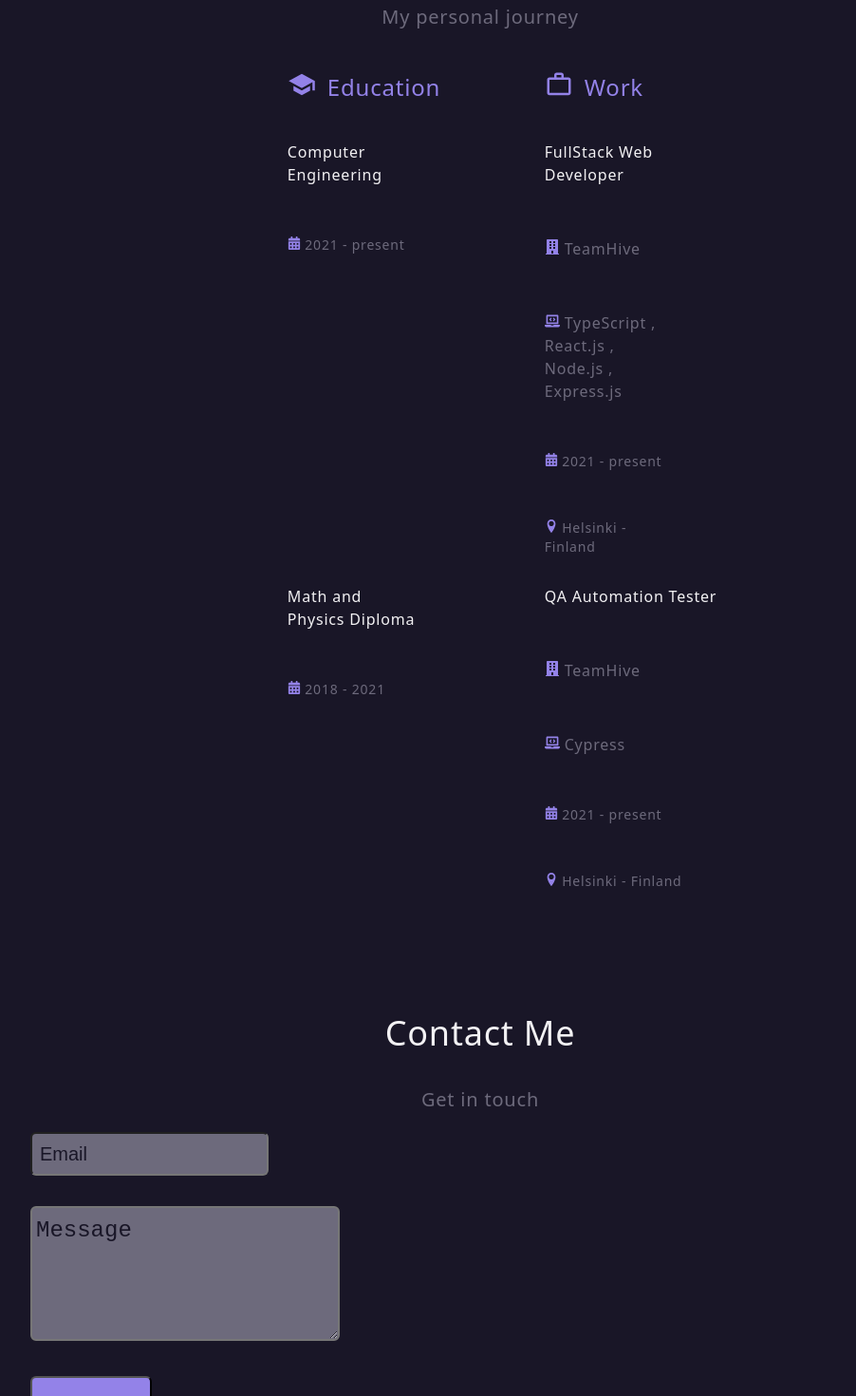
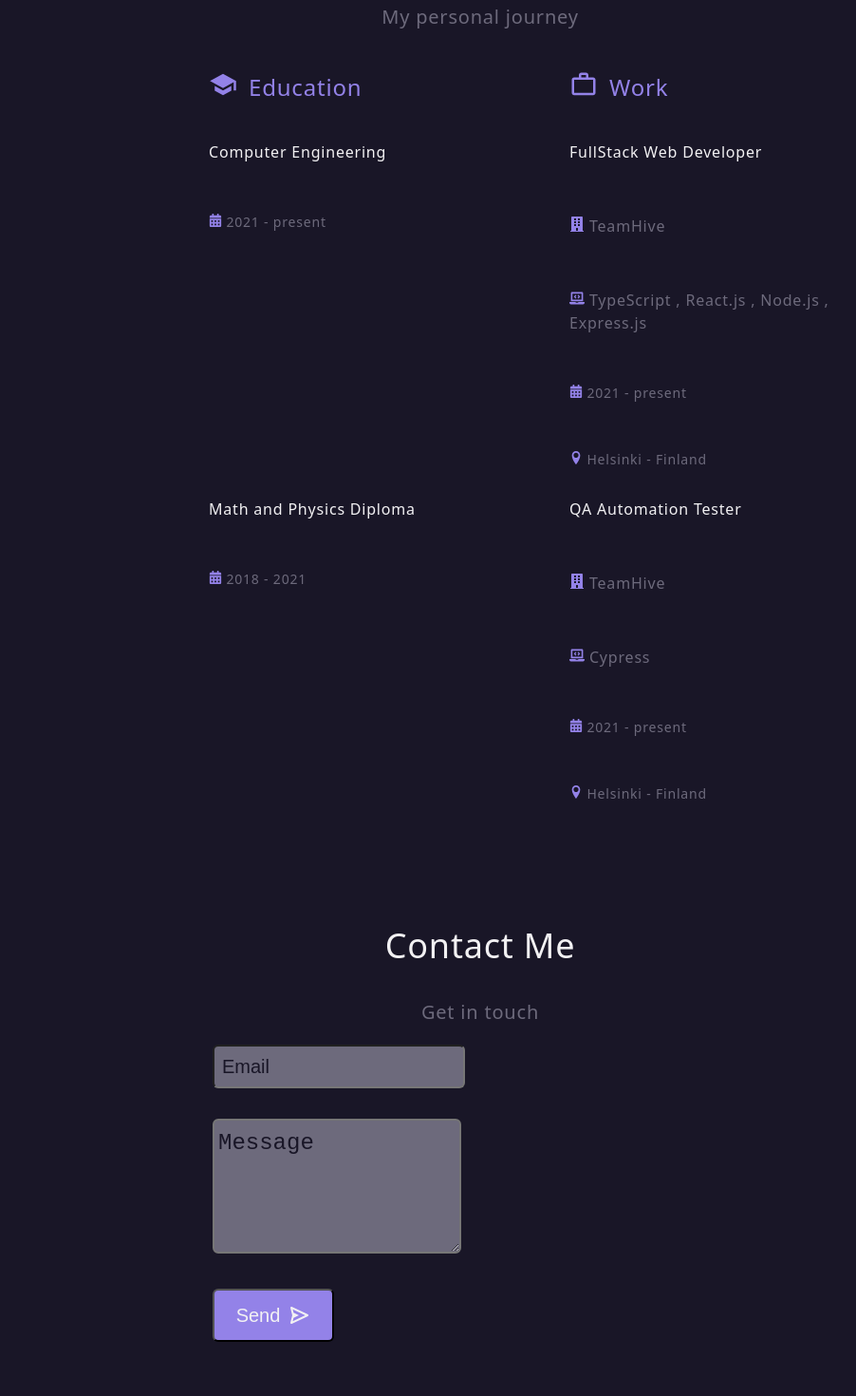
Before and after one commit to ArkadiNazarian/portfolio, a React (Create React App) app: page / in a window 1280 px wide. Shown: the part 1960-3430 px from the top of the page at 95% size, without its empty margins (134-1036 px from the left). After the commit the page ends 3405 px from the top, so only its background shows below. Built offline with nearby package versions, Linux system fonts and the light colour scheme.

Commit message:
Make responsive for tablet

```diff
--- a/src/Contact/view.tsx
+++ b/src/Contact/view.tsx
@@ -8,11 +8,11 @@ export const View = (props: IProps) => {
                 <p className="laptop:tw-text-4xl tablet:tw-text-3xl tw-text-primary">Contact Me</p>
                 <p className="laptop:tw-text-xl tablet:tw-text-lg tw-text-secondary">Get in touch</p>
             </div>
-            <form ref={props.form} onSubmit={props.action_submit}>
+            <form ref={props.form} onSubmit={props.action_submit} className="tw-ml-48">
                 <div>
                     <input
                         placeholder="Email"
-                        className="tw-mb-8 tw-pl-2 laptop:tw-text-xl tablet:tw-text-lg tw-placeholder-background tw-bg-secondary tw-border-2 border-slate-300 tw-w-1/4 tw-rounded-md tw-h-10"
+                        className="tw-mb-8 tw-pl-2 laptop:tw-text-xl tablet:tw-text-lg tw-placeholder-background tw-bg-secondary tw-border-2 border-slate-300 laptop:tw-w-1/3 tablet:tw-w-1/2 tw-rounded-md tw-h-10"
                         name="email"
                         type="email"
                         value={props.form_data.email}
@@ -22,13 +22,13 @@ export const View = (props: IProps) => {
                 <div>
                     <textarea
                         placeholder="Message"
-                        className="tw-mb-8 laptop:tw-text-2xl tablet:tw-text-xl tw-placeholder-background tw-pt-2 tw-pl-1 tw-bg-secondary tw-border-2 border-slate-300 tw-w-1/3 tw-rounded-md tw-h-32"
+                        className="tw-mb-8 laptop:tw-text-2xl tablet:tw-text-xl tw-placeholder-background tw-pt-2 tw-pl-1 tw-bg-secondary tw-border-2 border-slate-300 laptop:tw-w-1/3 tablet:tw-w-1/2 tw-rounded-md tw-h-32"
                         name="message"
                         value={props.form_data.message}
                         onChange={props.handleChange}
                     />
                 </div>
-                <button type="submit" className=" tw-rounded-md tw-h-16 tw-w-32 laptop:tw-text-xl tablet:tw-text-lg tw-flex tw-justify-center tw-items-center tw-bg-purple tw-text-primary">Submit <BiSend className="tw-pl-2 laptop:tw-text-2xl tablet:tw-text-xl" /></button>
+                <button type="submit" className=" tw-rounded-md laptop:tw-h-14 tablet:tw-h-12 tw-w-32 laptop:tw-text-xl tablet:tw-text-lg tw-flex tw-justify-center tw-items-center tw-bg-purple tw-text-primary">Send <BiSend className="tw-pl-2 laptop:tw-text-2xl tablet:tw-text-xl" /></button>
             </form>
         </div>
     )
--- a/src/Qualification/qualification.tsx
+++ b/src/Qualification/qualification.tsx
@@ -9,37 +9,37 @@ export const Qualification = () => {
                 <p className="laptop:tw-text-4xl tablet:tw-text-3xl tw-text-primary">Qualification</p>
                 <p className="laptop:tw-text-xl tablet:tw-text-lg tw-text-secondary">My personal journey</p>
             </div>
-            <div className="tw-grid tw-grid-cols-7">
-                <div className="tw-flex tw-items-center tw-col-start-3">
+            <div className="tw-grid tw-grid-cols-11 tw-ml-28">
+                <div className="tw-flex tw-items-center tw-col-start-2 tw-col-end-7">
                     <span className="tw-text-purple laptop:tw-text-3xl tablet:tw-text-2xl tw-mr-3">
                         <MdSchool />
                     </span>
                     <p className="laptop:tw-text-2xl tablet:tw-text-xl tw-text-purple tw-mr-5">Education</p>
                 </div>
 
-                <div className="tw-flex tw-items-center tw-col-start-5">
+                <div className="tw-flex tw-items-center tw-col-start-7 tw-col-span-4">
                     <span className="tw-text-purple laptop:tw-text-3xl tablet:tw-text-2xl tw-mr-3">
                         <MdWorkOutline />
                     </span>
                     <p className="laptop:tw-text-2xl tablet:tw-text-xl tw-text-purple ">Work</p>
                 </div>
-                <div className="tw-flex tw-flex-col tw-col-start-3">
+                <div className="tw-flex tw-flex-col tw-col-start-2 tw-col-end-7">
                     <p className="laptop:tw-text-base tablet:tw-text-sm tw-text-primary">Computer Engineering</p><br/>
                     <p className="laptop:tw-text-sm tablet:tw-text-xs tw-text-secondary"><FaCalendarAlt className="tw-text-purple"/>  2021 - present</p>
                 </div>
 
-                <div className="tw-flex tw-flex-col tw-col-start-5">
+                <div className="tw-flex tw-flex-col  tw-col-start-7 tw-col-span-4">
                     <p className="laptop:tw-text-base tablet:tw-text-sm tw-text-primary">FullStack Web Developer </p><br/>
                     <p className="laptop:tw-text-base tablet:tw-text-sm tw-text-secondary"><FaBuilding className="tw-text-purple"/>  TeamHive </p><br/>
                     <p className="laptop:tw-text-base tablet:tw-text-sm tw-text-secondary"><FaLaptopCode className="tw-text-purple"/>  TypeScript , React.js , Node.js , Express.js </p><br/>
                     <p className="laptop:tw-text-sm tablet:tw-text-xs tw-text-secondary"><FaCalendarAlt className="tw-text-purple"/>  2021 - present</p><br/>
                     <p className="laptop:tw-text-sm tablet:tw-text-xs tw-text-secondary"><ImLocation className="tw-text-purple"/>  Helsinki - Finland</p>
                 </div>
-                <div className="tw-flex tw-flex-col tw-col-start-3">
+                <div className="tw-flex tw-flex-col tw-col-start-2 tw-col-end-7">
                     <p className="laptop:tw-text-base tablet:tw-text-sm tw-text-primary">Math and Physics Diploma</p><br/>
                     <p className="laptop:tw-text-sm tablet:tw-text-xs tw-text-secondary"><FaCalendarAlt className="tw-text-purple"/>  2018 - 2021</p>
                 </div>
-                <div className="tw-flex tw-flex-col tw-col-start-5 tw-col-end-7">
+                <div className="tw-flex tw-flex-col tw-col-start-7 tw-col-span-4">
                     <p className="laptop:tw-text-base tablet:tw-text-sm tw-text-primary">QA Automation Tester</p><br/>
                     <p className="laptop:tw-text-base tablet:tw-text-sm tw-text-secondary"><FaBuilding className="tw-text-purple"/>  TeamHive </p><br/>
                     <p className="laptop:tw-text-base tablet:tw-text-sm tw-text-secondary"><FaLaptopCode className="tw-text-purple"/>  Cypress </p><br/>
--- a/src/Skills/skills.tsx
+++ b/src/Skills/skills.tsx
@@ -17,7 +17,7 @@ export const Skills = () => {
                 <p className="laptop:tw-text-4xl tablet:tw-text-3xl tw-text-primary">Skills</p>
                 <p className="laptop:tw-text-xl tablet:tw-text-lg tw-text-secondary">My technical level</p>
             </div>
-            <div className="tw-grid tw-grid-cols-11 tw-ml-8">
+            <div className="tw-grid tw-grid-cols-11 tw-ml-28">
                 <div className="tw-col-start-2 tw-col-end-7">
                     <div>
                         <div className="tw-flex tw-items-center tw-cursor-pointer" onClick={handle_toggle_click}>
```
